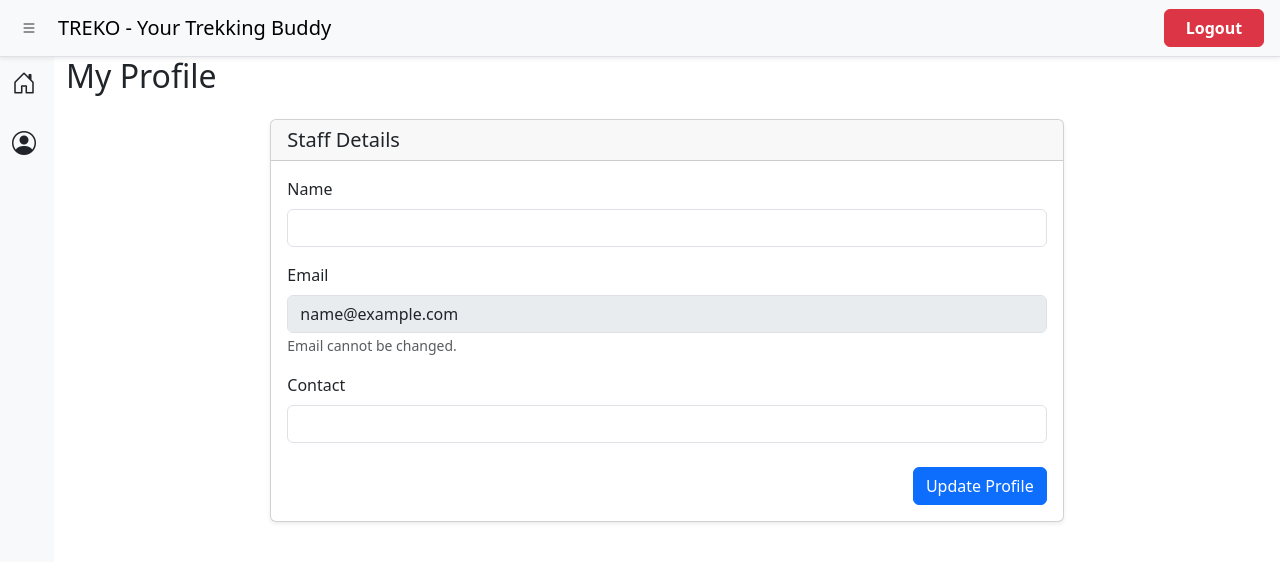
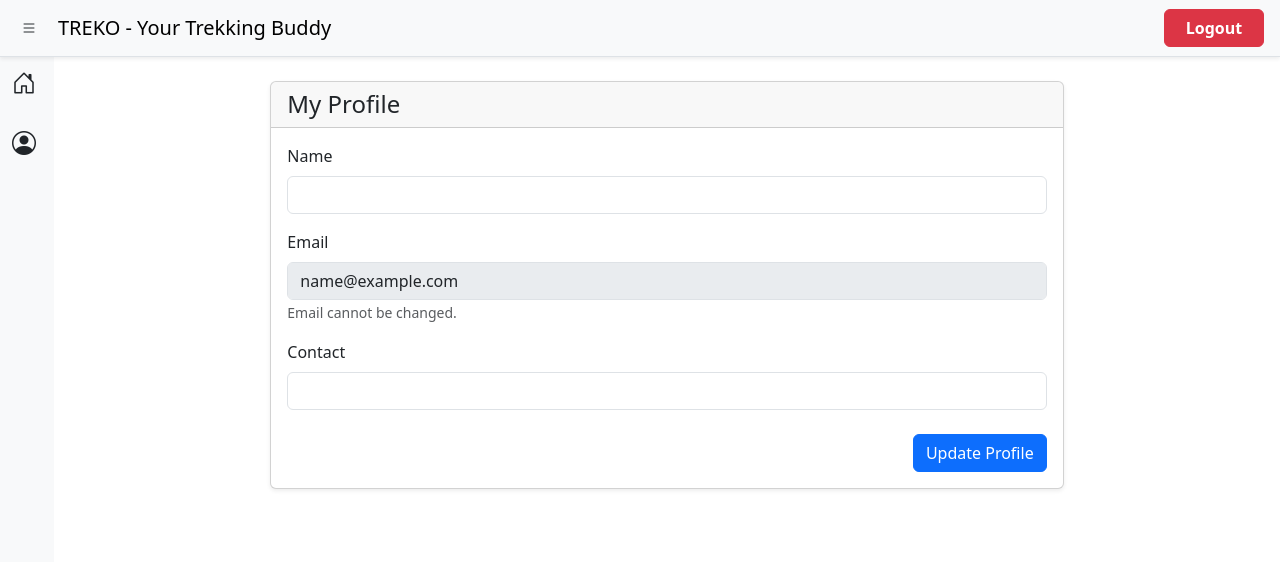
Before and after one commit to vini-cyberpunk/trekking-management-system_23f3002456, a Flask app: page /staff/profile in a window 1280 px wide. Shown: the top 562 px of the page. Run offline with Flask 3, Linux system fonts and the light colour scheme; the visitor is signed in with stand-in values (Sample User, id 1); data that the repository does not hold is empty; parts of the project's set-up code (start-up, migrations or seed data) failed here and were passed over.

Commit message:
staff page profile section UI enhancments and dashboard section bug fixed

```diff
--- a/app/routes/staff.py
+++ b/app/routes/staff.py
@@ -152,8 +152,11 @@ def profile():
 		staff_name = request.form.get('staff_name', '').strip()
 		staff_contact = request.form.get('staff_contact', '').strip()
 
-		staff.staff_name = staff_name
-		staff.staff_contact = staff_contact
+		if staff_name:
+			staff.staff_name = staff_name
+
+		if staff_contact:
+			staff.staff_contact = staff_contact
 
 		db.session.commit()
 
--- a/app/templates/staff/dashboard.html
+++ b/app/templates/staff/dashboard.html
@@ -191,8 +191,7 @@ Dashboard
 					<option value="" {% if request.args.get('status', '') == '' %} selected {% endif %} >All</option>
 					<option value="pending" {% if request.args.get('status', '') == 'pending' %} selected {% endif %} >Pending</option>
 					<option value="approved" {% if request.args.get('status', '') == 'approved' %} selected {% endif %} >Approved</option>
-					<opti
-					on value="open" {% if request.args.get('status', '') == 'open' %} selected {% endif %} >Open</option>
+					<option value="open" {% if request.args.get('status', '') == 'open' %} selected {% endif %} >Open</option>
 					<option value="closed" {% if request.args.get('status', '') == 'closed' %} selected {% endif %} >Closed</option>
 					<option value="completed" {% if request.args.get('status', '') == 'completed' %} selected {% endif %} >Completed</option>
 				</select>
--- a/app/templates/staff/profile.html
+++ b/app/templates/staff/profile.html
@@ -7,160 +7,77 @@ My Profile
 
 {% block main_content %}
 
-
-<h2>
-
-    My Profile
-
-</h2>
-
-
-
 <div class="row justify-content-center mt-4">
-
 
     <div class="col-lg-8">
 
-
         <div class="card shadow-sm">
-
 
             <div class="card-header">
 
-
-                <h5 class="mb-0">
-
-                    Staff Details
-
-                </h5>
-
+                <h4 class="mb-0"> My Profile </h4>
 
             </div>
 
-
-
             <div class="card-body">
-
 
                 <form method="POST">
 
-
                     <div class="mb-3">
 
-
-                        <label class="form-label">
-
-                            Name
-
-                        </label>
-
+                        <label class="form-label"> Name </label>
 
                         <input
                             type="text"
                             name="staff_name"
                             class="form-control"
-
                             value="{{ staff.staff_name }}"
-
-
                             required>
-
 
                     </div>
 
-
-
-
-
                     <div class="mb-3">
 
-
-                        <label class="form-label">
-
-                            Email
-
-                        </label>
-
+                        <label class="form-label"> Email </label>
 
                         <input
                             type="email"
                             class="form-control"
-
                             value="{{ current_user.email }}"
-
-
                             disabled>
 
-
-                        <small class="text-muted">
-
-                            Email cannot be changed.
-
-                        </small>
-
+                        <small class="text-muted"> Email cannot be changed. </small>
 
                     </div>
 
-
-
-
-
                     <div class="mb-4">
 
-
-                        <label class="form-label">
-
-                            Contact
-
-                        </label>
-
+                        <label class="form-label"> Contact </label>
 
                         <input
                             type="text"
                             name="staff_contact"
                             class="form-control"
-
                             value="{{ staff.staff_contact }}">
-
 
                     </div>
 
-
-
-
-
                     <div class="text-end">
 
-
-                        <button
-                            type="submit"
-
-                            class="btn btn-primary">
-
-
+                        <button type="submit" class="btn btn-primary">
                             Update Profile
-
-
                         </button>
-
 
                     </div>
 
-
-
                 </form>
-
 
             </div>
 
-
         </div>
-
 
     </div>
 
-
 </div>
 
-
 {% endblock %}
```
